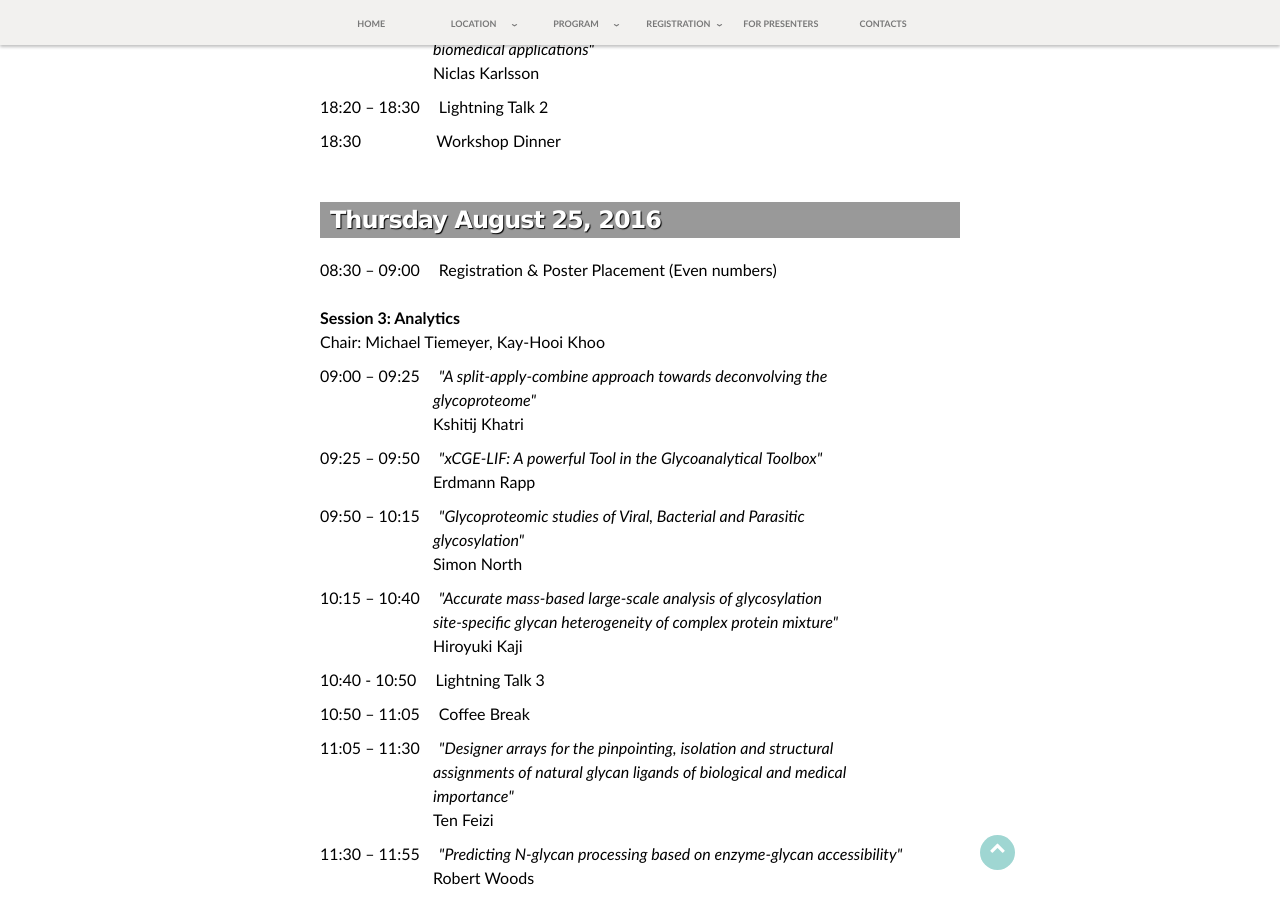
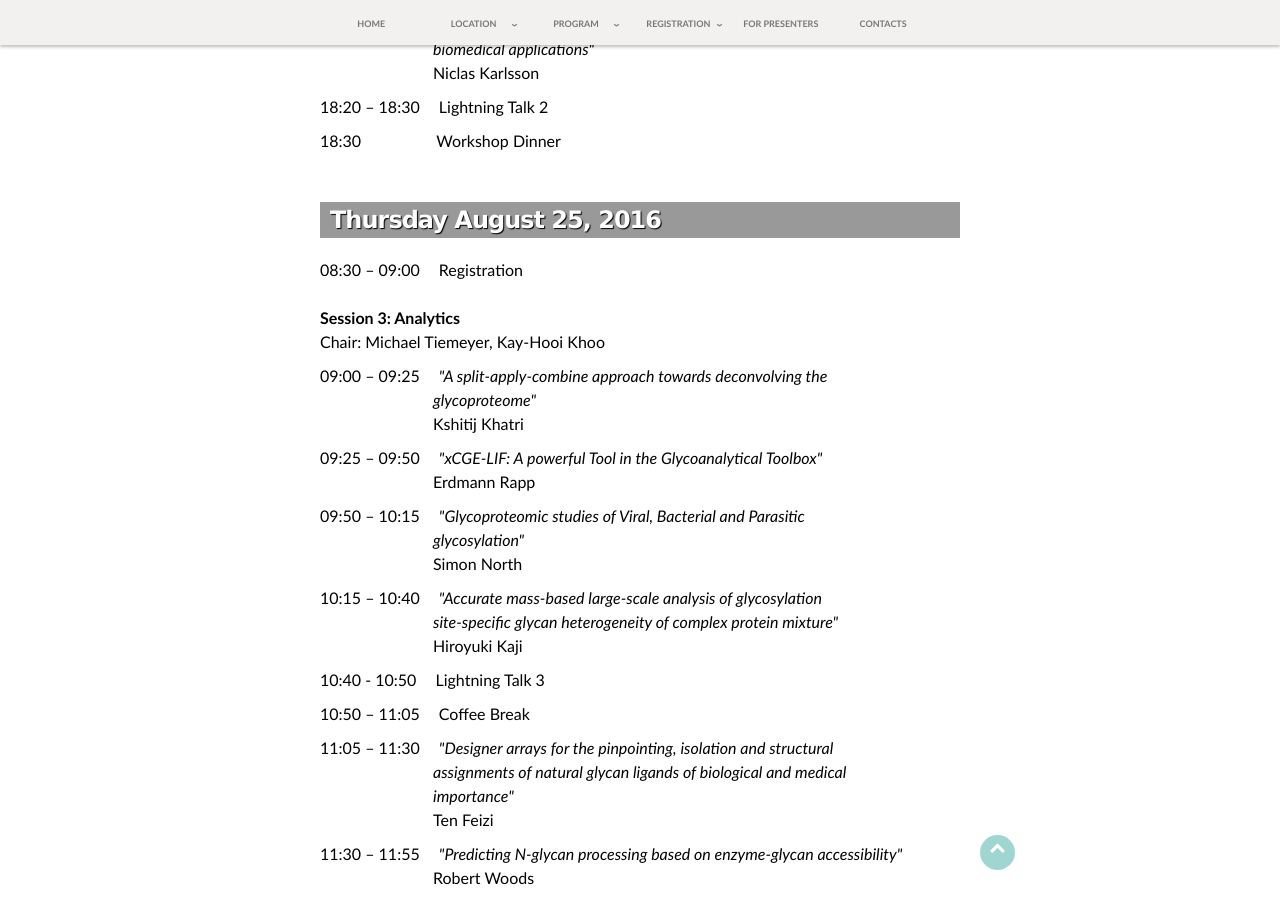
Before and after one commit to yamazakiM/test_warren2016, a Jekyll site: the page built from program/index.md, in a window 1280 px wide and 900 px high, scrolled down 1802 px. Built offline with Jekyll 4.4.1, drawn with Linux system fonts in a browser that asks for light colours; nearby versions of some CDN libraries; library files that are not in the unit come from our copies.

Commit message:
Update index.md

```diff
--- a/program/index.md
+++ b/program/index.md
@@ -143,7 +143,7 @@ Hokkaido University<br>
 <h3>Thursday August 25, 2016</h3>
 <p>
 	<span style="display:inline-block; width=130px; margin-top:10px; margin-right:15px">08:30 – 09:00</span>
-	<span>Registration &amp; Poster Placement (Even numbers)</span>
+	<span>Registration</span>
 	<br>
 	<br>
 	<strong>Session 3: Analytics</strong>
```
